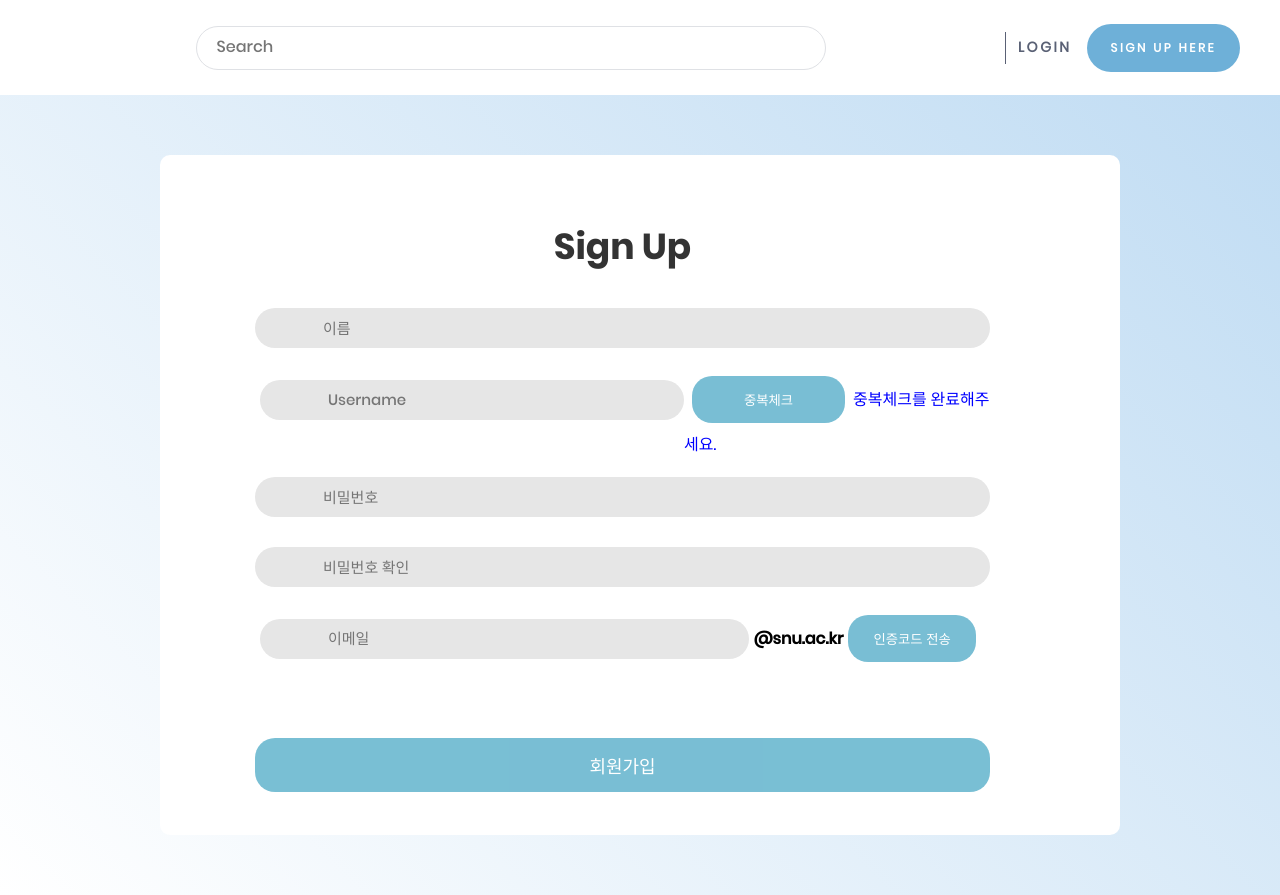
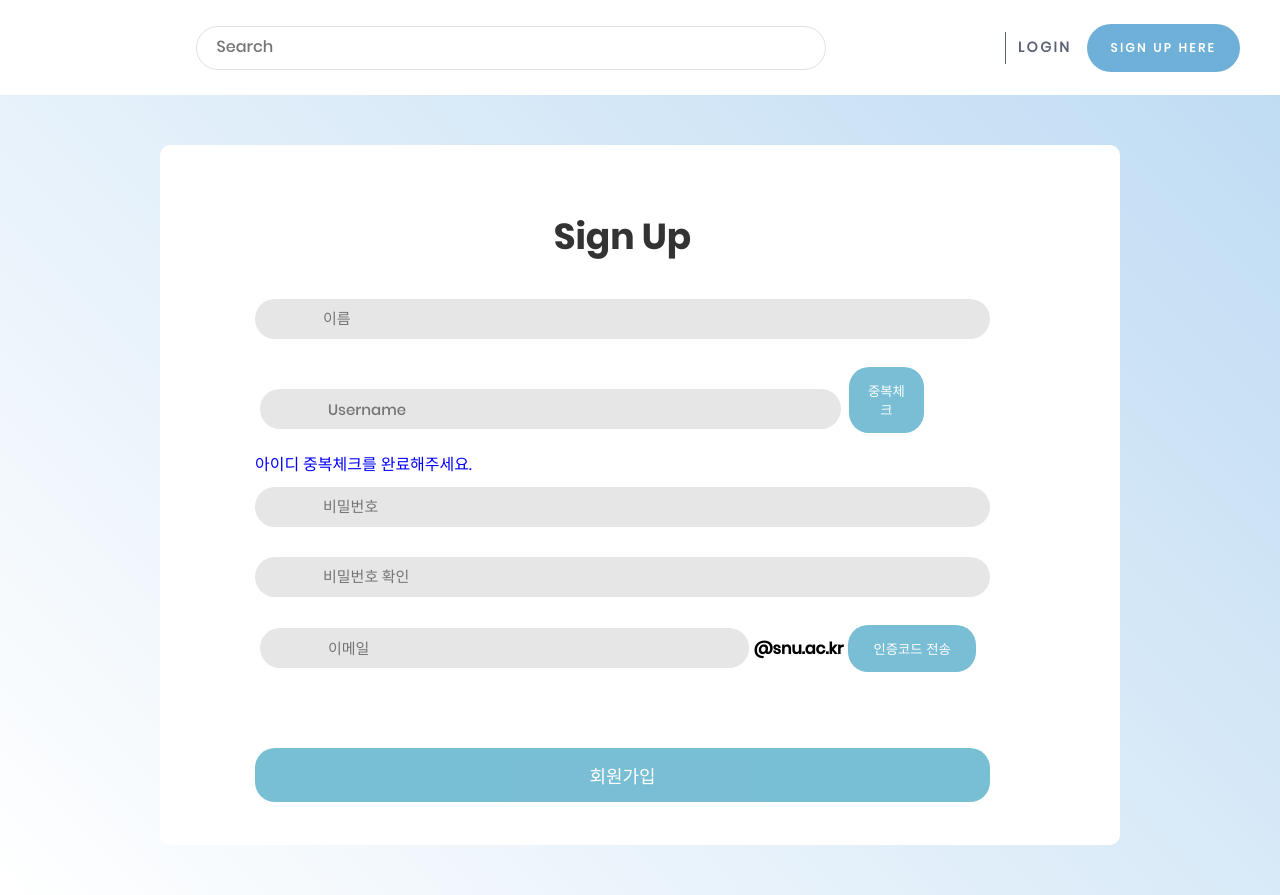
Before and after one commit to haenah/1CL_front, a React (Create React App) app in the folder onecl-front/: page /register in a window 1280 px wide. Built offline with nearby package versions, Linux system fonts and the light colour scheme; a web font is replaced by a local one.

Commit message:
fixing errors

```diff
--- a/onecl-front/src/components/Signup/SignUp.js
+++ b/onecl-front/src/components/Signup/SignUp.js
@@ -23,56 +23,54 @@ class SignUp extends Component{
   pwRegex = new RegExp("^(?=.*[a-z])(?=.*[A-Z])(?=.*[0-9])(?=.*[!@#\$%\^&\*])(?=.{8,20}$)");
 
   handleChange = (e) => {
-    if(e.target.id==='pw'){
-      if(this.pwRegex.test(e.target.value)){
+      switch (e.target.name) {
+          case 'pw':
+              if (e.target.name === 'pw') {
+                  console.log(e.target.value);
+                  if (this.pwRegex.test(e.target.value)) {
                       this.setState({
                           pw: e.target.value,
                           pwIsValid: true
                       });
                   }
-      else{
+                  else {
                       this.setState({
                           pw: e.target.value,
                           pwIsValid: false
                       });
                   }
               }
+              break;
 
-    else if(e.target.id==='pw_again'){
-      if(e.target.value===this.state.pw){
+          case 'pw_again':
+              if (e.target.value === this.state.pw) {
                   this.setState({
                       pw_again: e.target.value,
                       pwCompare: true
                   });
               }
-      else{
+              else {
                   this.setState({
                       pw_again: e.target.value,
                       pwCompare: false
                   });
               }
-    }
+              break;
 
-    else if(e.target.name==='id'){
+          case 'id':
               this.props.onIdValidation(0);
               this.setState({
                   id: e.target.value
               });
+              break;
+
+          default:
+              this.setState({
+                  [e.target.name]: e.target.value
+              })
+              break;
       }
-
-    else if(e.target.name==='name'){
-      this.setState({
-        name: e.target.value
-      });
-      console.log(this.state.name)
   }
-
-    else{
-      this.setState({
-        email: e.target.value
-      });
-    }
-  };
 
   handleClick_id = () => {
     this.props.onConfirmId(this.state.id);
@@ -99,12 +97,20 @@ class SignUp extends Component{
     if(!(idIsValid && emailIsValid && pwIsValid && pwCompare)){
       alert('입력하신 정보가 잘못되었거나 유효하지 않습니다. 다시 한 번 확인해 주세요.');
     }
-    else this.props.onSignUp(name,id,pw,email+'@snu.ac.kr');
+    else {
+        try {
+            this.props.onSignUp(name,id,pw,email+'@snu.ac.kr');
+            alert("회원가입에 성공하였습니다.");
+            this.props.history.push("/login/");
+        } catch(e){
+            alert("회원가입 실패 :" + e.message);
+        }
+    }
   }
 
   idUI = () => {
     const {idIsValid} = this.props;
-    if(idIsValid===0) return <span className='check' style={{color:'blue'}}>중복체크를 완료해주세요.</span>
+    if(idIsValid===0) return <span className='check' style={{color:'blue'}}>아이디 중복체크를 완료해주세요.</span>
     else if(idIsValid===1) return <span className='check' style={{color:'green'}}>유효한 아이디입니다.</span>
     else return <span className='check' style={{color:'red'}}>유효하지 않거나 이미 가입된 아이디입니다.</span>
   }
@@ -120,7 +126,7 @@ class SignUp extends Component{
       else return (
           <div>
             <input name='code' type='text' onChange={this.handleChange} />
-            <button onClick={this.handleClick_code}>인증</button>
+            <button type='button' onClick={this.handleClick_code}>인증</button>
             {codeUI()}
           </div>
       )
@@ -138,8 +144,7 @@ class SignUp extends Component{
     const {pw, pw_again, pwIsValid, pwCompare} = this.state;
     const {idUI, emailUI} = this;
     return (
-        <body>
-
+        <div>
           <div className='heading-space'>
             <div className='heading'>
               <div className='options'>
@@ -170,7 +175,7 @@ class SignUp extends Component{
 
                   <div className='name'>
                     <span>
-                  <input className='name-input' type='text' maxLength='20' placeholder='이름' onChange={this.handleChange} />
+                    <input className='name-input' name='name' type='text' maxLength='20' placeholder='이름' onChange={this.handleChange} />
                     <span className="focus-input100"></span>
                       <span className="symbol-input100">
                         <i className="fa fa-user" aria-hidden="true"></i>
@@ -178,61 +183,66 @@ class SignUp extends Component{
                     </span>
                   </div>
 
-
+                  <div>
                     <div className='id'>
                       <span className='id-in'>
-                    <input className='id-input' type='text' maxLength='20' placeholder='Username' onChange={this.handleChange} />
+                        <input className='id-input' name='id' type='text' maxLength='20' placeholder='Username' onChange={this.handleChange} />
                       </span>
-                  <button className='confirmation' onClick={this.handleClick_id}>중복체크</button>
-                  {idUI()}
+                      <button className='confirmation' type='button' onClick={this.handleClick_id}>중복체크</button>
                       <span className="focus-input100"></span>
                       <span className="symbol-input100">
                           <i className="fa fa-id-card-o" aria-hidden="true"></i>
                         </span>
                     </div>
+                      {idUI()}
+                  </div>
 
-
+                  <div>
                     <div className='pw'>
                       <span>
-                  <input name='pw-input' type='password' maxLength='20' placeholder='비밀번호' onChange={this.handleChange} />
-                  {(pw!=='') && ( !pwIsValid && <span className='check' style={{color: 'red'}}>유효하지 않은 비밀번호입니다.</span> )}
+                      <input name='pw' type='password' maxLength='20' placeholder='비밀번호' onChange={this.handleChange} />
                         <span className="focus-input100"></span>
                         <span className="symbol-input100">
                           <i className="fa fa-lock" aria-hidden="true"></i>
                         </span>
                       </span>
                     </div>
+                      {(pw!=='') && ( !pwIsValid && <span className='check' style={{color: 'red'}}>비밀번호는 영어 대소문자, 숫자, 특수문자를 혼합한 8글자 이상이어야 합니다.</span> )}
+                  </div>
 
+                  <div>
                     <div className='pw-again'>
                       <span>
-                  <input name='pw_again' type='password' maxLength='20' placeholder='비밀번호 확인' onChange={this.handleChange} />
-                  {(pw_again!=='') && ( !pwCompare && <span className='check' style={{color: 'red'}}>입력하신 비밀번호와 일치하지 않습니다.</span> )}
                         <span className="focus-input100"></span>
                         <span className="symbol-input100">
                             <i className="fa fa-lock" aria-hidden="true"></i>
                         </span>
+                      <input name='pw_again' type='password' maxLength='20' placeholder='비밀번호 확인' onChange={this.handleChange} />
                       </span>
                     </div>
+                      {(pw_again!=='') && ( !pwCompare && <span className='check' style={{color: 'red'}}>입력하신 비밀번호와 일치하지 않습니다.</span> )}
+                  </div>
 
+                  <div>
                     <div className='email'>
-                  <span className='snu-email'><input className='email-add' type='text' placeholder='이메일' onChange={this.handleChange} />
+                      <span className='snu-email'><input name='email' className='email-add' type='text' placeholder='이메일' onChange={this.handleChange} />
                         <span className="focus-input100"></span>
                         <span className="symbol-input100">
                           <i className="fa fa-envelope" aria-hidden="true"></i>
                         </span>
                       </span>
                       <h4>@snu.ac.kr</h4>
-                  <button className='verify' onClick={this.handleClick_email}>인증코드 전송</button>
+                      <button className='verify' type='button' onClick={this.handleClick_email}>인증코드 전송</button>
+                    </div>
                       {emailUI()}
                   </div>
                   <br /><br />
-                <button className='sign-up-button' onClick={this.handleClick_signUp}>회원가입</button>
+                  <button className='sign-up-button' type='button' onClick={this.handleClick_signUp}>회원가입</button>
                 </form>
               </div>
             </div>
           </div>
-
-        </body>
+        </div>
     )
   }
 }
--- a/onecl-front/src/containers/LoginContainer.js
+++ b/onecl-front/src/containers/LoginContainer.js
@@ -2,8 +2,9 @@ import {loginRequest} from "../actions/Login";
 import Login from "../components/Login/Login";
 import {connect} from "react-redux";
 
-const mapStateToProps = (state) => ({
+const mapStateToProps = (state, props) => ({
   user: state.Login.user,
+    history: props.history,
 });
 
 const mapDispatchToProps = (dispatch) => {
--- a/onecl-front/src/containers/Signup/SignUpContainer.js
+++ b/onecl-front/src/containers/Signup/SignUpContainer.js
@@ -2,10 +2,11 @@ import  SignUp from '../../components/Signup/SignUp';
 import * as actions from '../../actions/Signup/index';
 import {connect} from "react-redux";
 
-const mapStateToProps = (state) => ({
+const mapStateToProps = (state, ownProps) => ({
     idIsValid: state.SignUpValidationData.idIsValid,
     emailIsValid: state.SignUpValidationData.emailIsValid,
-    emailSent: state.SignUpValidationData.emailSent
+    emailSent: state.SignUpValidationData.emailSent,
+    history: ownProps.history,
 });
 
 const mapDispatchToProps = (dispatch) => (
--- a/onecl-front/src/page/LoginPage.js
+++ b/onecl-front/src/page/LoginPage.js
@@ -1,9 +1,11 @@
 import React from 'react';
 import LoginContainer from '../containers/LoginContainer';
 
-const LoginPage = () => {
+const LoginPage = ({history}) => {
   return(
-    <LoginContainer />
+    <LoginContainer
+      history={history}
+    />
   );
 };
 
--- a/onecl-front/src/page/SignupPage.js
+++ b/onecl-front/src/page/SignupPage.js
@@ -1,9 +1,11 @@
 import React from 'react';
 import SignUpContainer from '../containers/Signup/SignUpContainer';
 
-const SignupPage = () => {
+const SignupPage = ({history}) => {
     return(
-        <SignUpContainer/>
+        <SignUpContainer
+            history={history}
+        />
     );
 };
 
```
Also changed, not shown: onecl-front/src/components/Login/Login.js (+13 -2 lines), onecl-front/src/sagas/SignUpSaga.js (+8 -8 lines). Lines whose indentation alone changed are shown as unchanged.
